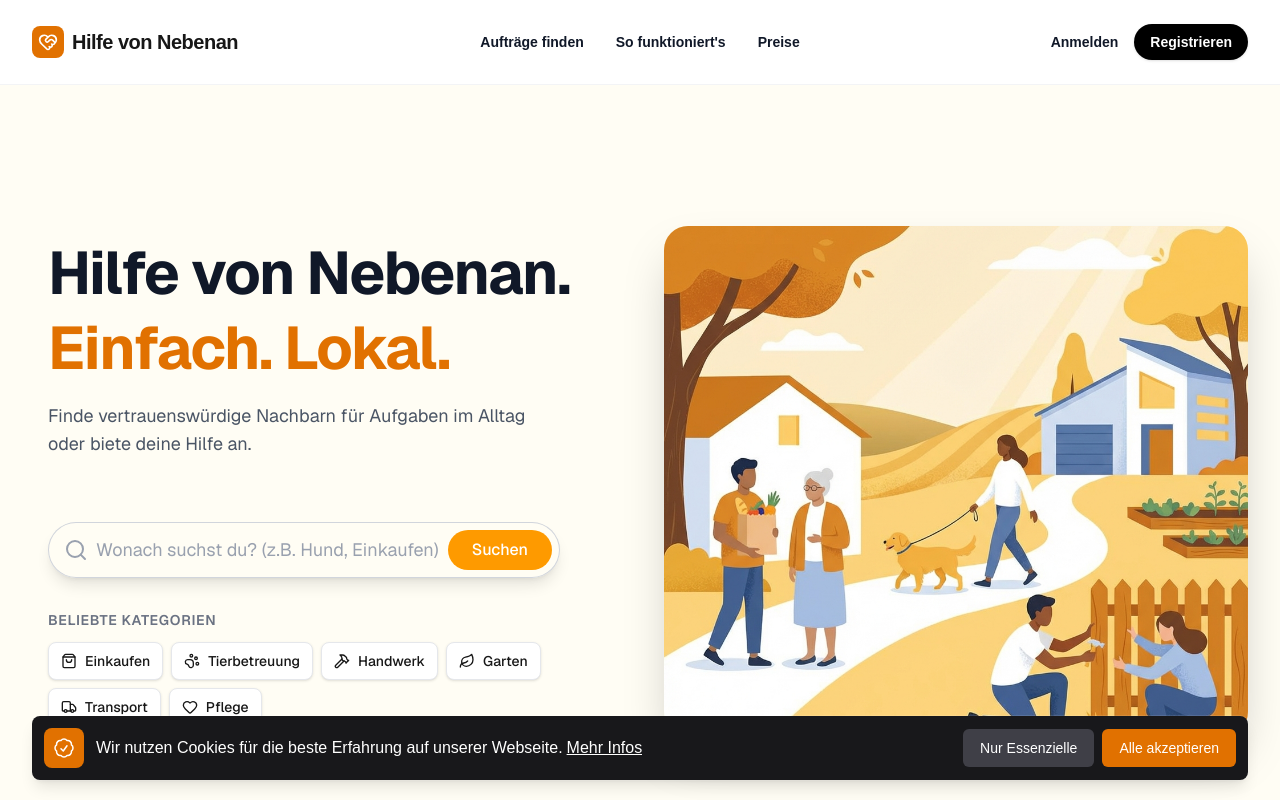
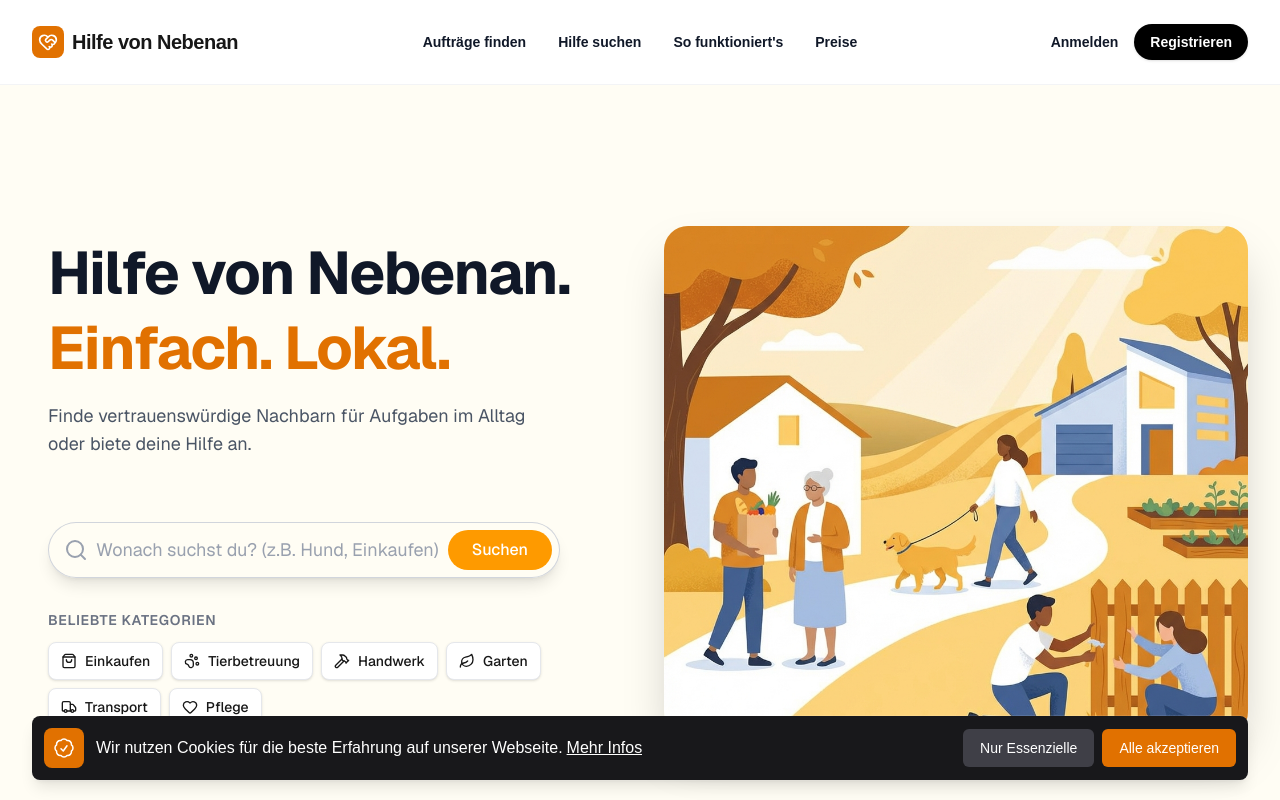
Before and after one commit to DeveloperMdIt/hilfe-von-nebenan, a Next.js app: page / in a window 1280 px wide. Built offline with nearby package versions, Linux system fonts and the light colour scheme; no server answers.

Commit message:
fix: rename 'Hilfe anbieten' to 'Hilfe suchen' and add to header

```diff
--- a/components/ui/footer.tsx
+++ b/components/ui/footer.tsx
@@ -42,7 +42,7 @@ export function Footer() {
                                     </li>
                                     <li>
                                         <Link href="/tasks/new" className="text-sm leading-6 text-gray-600 hover:text-amber-600 dark:text-zinc-400 dark:hover:text-amber-500 transition-colors">
-                                            Hilfe anbieten
+                                            Hilfe suchen
                                         </Link>
                                     </li>
                                     <li>
--- a/components/ui/header.tsx
+++ b/components/ui/header.tsx
@@ -51,6 +51,12 @@ export function Header({ user, unreadCount = 0 }: {
                         className={`text-sm font-semibold leading-6 transition-colors ${isActive('/tasks') ? 'text-amber-600' : 'text-gray-900 dark:text-gray-100 hover:text-amber-600'}`}
                     >
                         Aufträge finden
+                    </Link>
+                    <Link
+                        href="/tasks/new"
+                        className={`text-sm font-semibold leading-6 transition-colors ${isActive('/tasks/new') ? 'text-amber-600' : 'text-gray-900 dark:text-gray-100 hover:text-amber-600'}`}
+                    >
+                        Hilfe suchen
                     </Link>
                     {user && (
                         <Link
@@ -121,6 +127,9 @@ export function Header({ user, unreadCount = 0 }: {
                         <Link href="/tasks" className="text-base font-semibold leading-7 text-gray-900 dark:text-gray-100 hover:text-amber-600">
                             Aufträge finden
                         </Link>
+                        <Link href="/tasks/new" className="text-base font-semibold leading-7 text-gray-900 dark:text-gray-100 hover:text-amber-600">
+                            Hilfe suchen
+                        </Link>
                         {user && (
                             <Link href="/messages" className="text-base font-semibold leading-7 text-gray-900 dark:text-gray-100 hover:text-amber-600 flex items-center justify-between">
                                 Nachrichten
```
